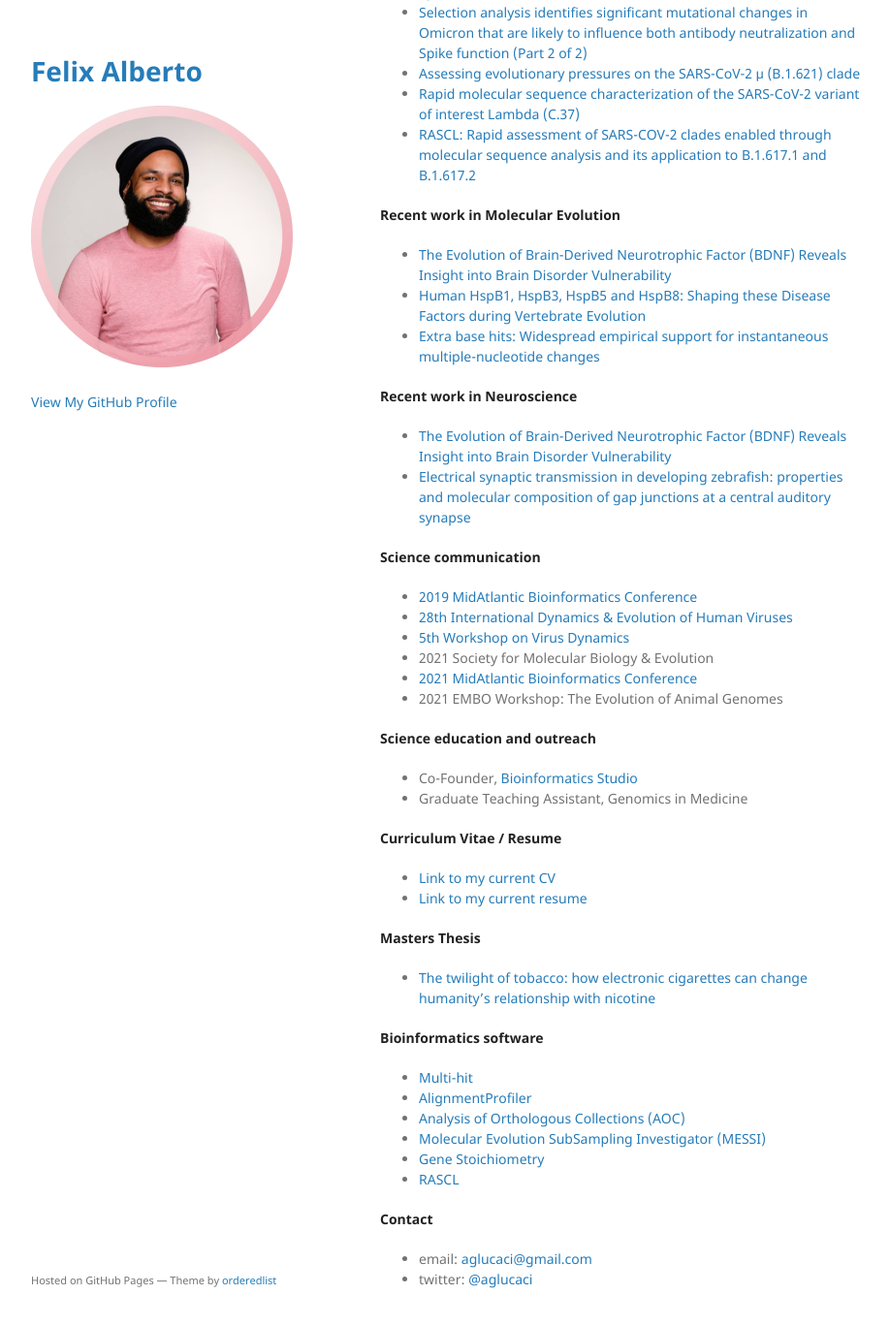
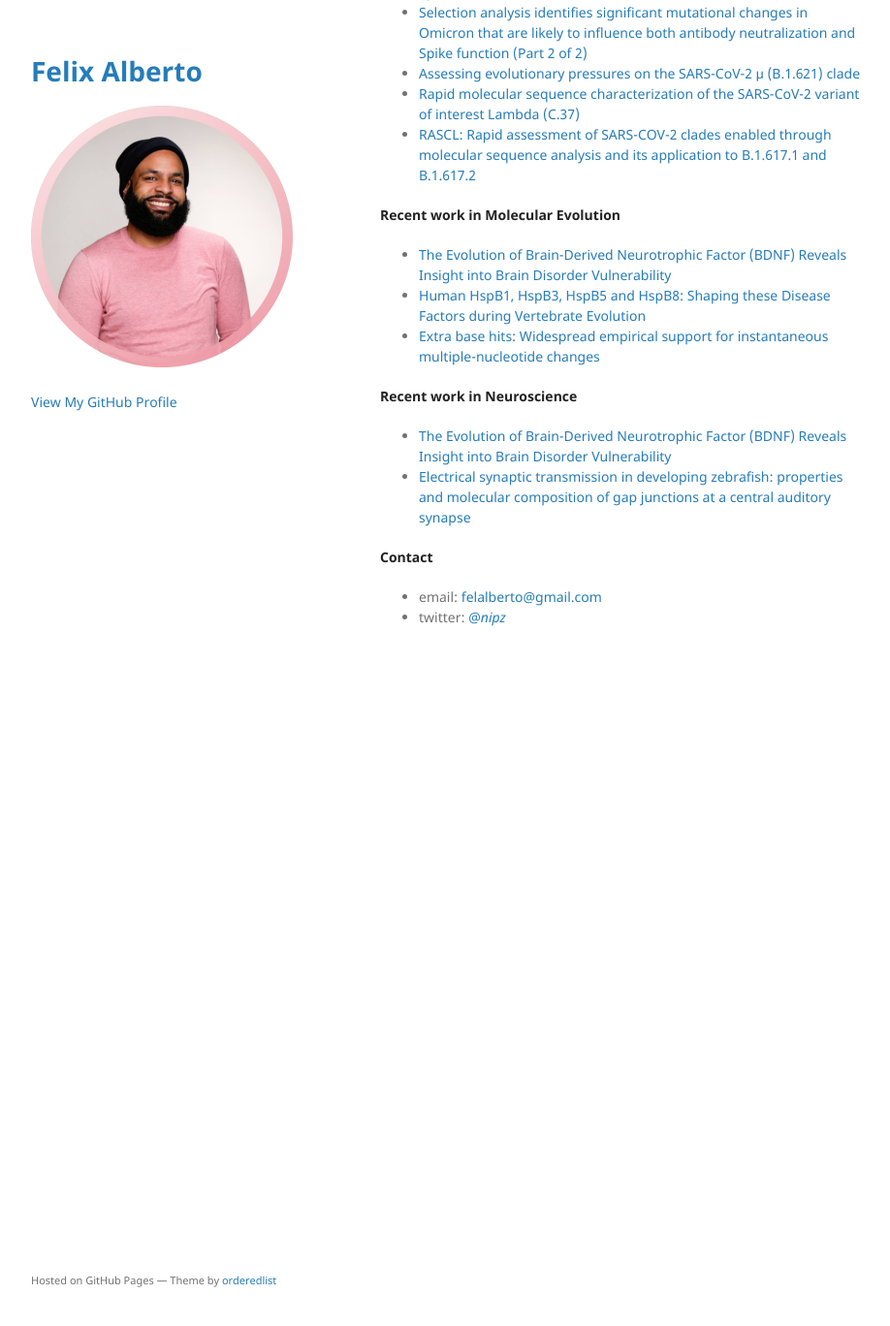
Before and after one commit to felalberto/felalberto.github.io, a Jekyll site: the page built from index.md, in a window 1280 px wide and 1400 px high, scrolled down 492 px. Shown: the top 1368 px of the window at 97% size, without its empty margins (178-1096 px from the left). Built offline with Jekyll 4.4.1, drawn with Linux system fonts in a browser that asks for light colours; the repository's description, which GitHub fills in, is left out; after the commit the page ends 1209 px from its top, so only the background shows below that.

Commit message:
Update index.md

```diff
--- a/index.md
+++ b/index.md
@@ -28,33 +28,8 @@ A part of [iGEM](https://igem.temple.edu/) and a member of the [ACME Lab](http:/
 *    [The Evolution of Brain-Derived Neurotrophic Factor (BDNF) Reveals Insight into Brain Disorder Vulnerability](https://www.biorxiv.org/content/10.1101/2022.01.21.477254v1)
 *    [Electrical synaptic transmission in developing zebrafish: properties and molecular composition of gap junctions at a central auditory synapse](https://journals.physiology.org/doi/full/10.1152/jn.00397.2014)
 
-**Science communication**
-* [2019 MidAtlantic Bioinformatics Conference](https://aglucaci.github.io/Resume/MH_Poster.pptx.pdf)
-* [28th International Dynamics & Evolution of Human Viruses](https://docs.google.com/presentation/d/18Nd-Lhy-vwYlWO9F-jEl4stRMlTVjYjT7NBPghigS6I/present?slide=id.p)
-* [5th Workshop on Virus Dynamics](https://aglucaci.github.io/Resume/AGL_5thWorkshopOnVirusDynamics.pdf)
-* 2021 Society for Molecular Biology & Evolution
-* [2021 MidAtlantic Bioinformatics Conference](https://aglucaci.github.io/Resume/AGL_5thWorkshopOnVirusDynamics.pdf)
-* 2021 EMBO Workshop: The Evolution of Animal Genomes
 
-**Science education and outreach**
-* Co-Founder, [Bioinformatics Studio](https://tubioinfostudio.github.io/)
-* Graduate Teaching Assistant, Genomics in Medicine
-
-**Curriculum Vitae / Resume**
-*   [Link to my current CV](Resume/CV_AGL_2022.pdf)
-*   [Link to my current resume](Resume/RESUME_AGL_2022.pdf)
-
-**Masters Thesis**
-*   [The twilight of tobacco: how electronic cigarettes can change humanity's relationship with nicotine](https://drive.google.com/file/d/1t12NHLDER5Qxk8LCIBVqvUzTRKg-l8CM/view?usp=sharing)
-
-**Bioinformatics software**
-*   [Multi-hit](https://www.datamonkey.org/multihit)
-*   [AlignmentProfiler](https://colab.research.google.com/drive/1kOemj6hyH4tKmo_fcztoG95ipv3iovxP?usp=sharing)
-*   [Analysis of Orthologous Collections (AOC)](https://github.com/aglucaci/AnalysisOfOrthologousCollections)
-*   [Molecular Evolution SubSampling Investigator (MESSI)](https://github.com/aglucaci/SubsamplingSequences)
-*   [Gene Stoichiometry](https://github.com/veg/hyphy-examples/tree/master/gene_stoichiometry)
-*   [RASCL](https://github.com/veg/RASCL)
 
 **Contact**
-*   email: [aglucaci@gmail.com](mailto:aglucaci@gmail.com)
-*   twitter: [@aglucaci](https://twitter.com/aglucaci)
+*   email: [felalberto@gmail.com](mailto:felalberto@gmail.com)
+*   twitter: [@_nipz_](https://twitter.com/_nipz_)
```
